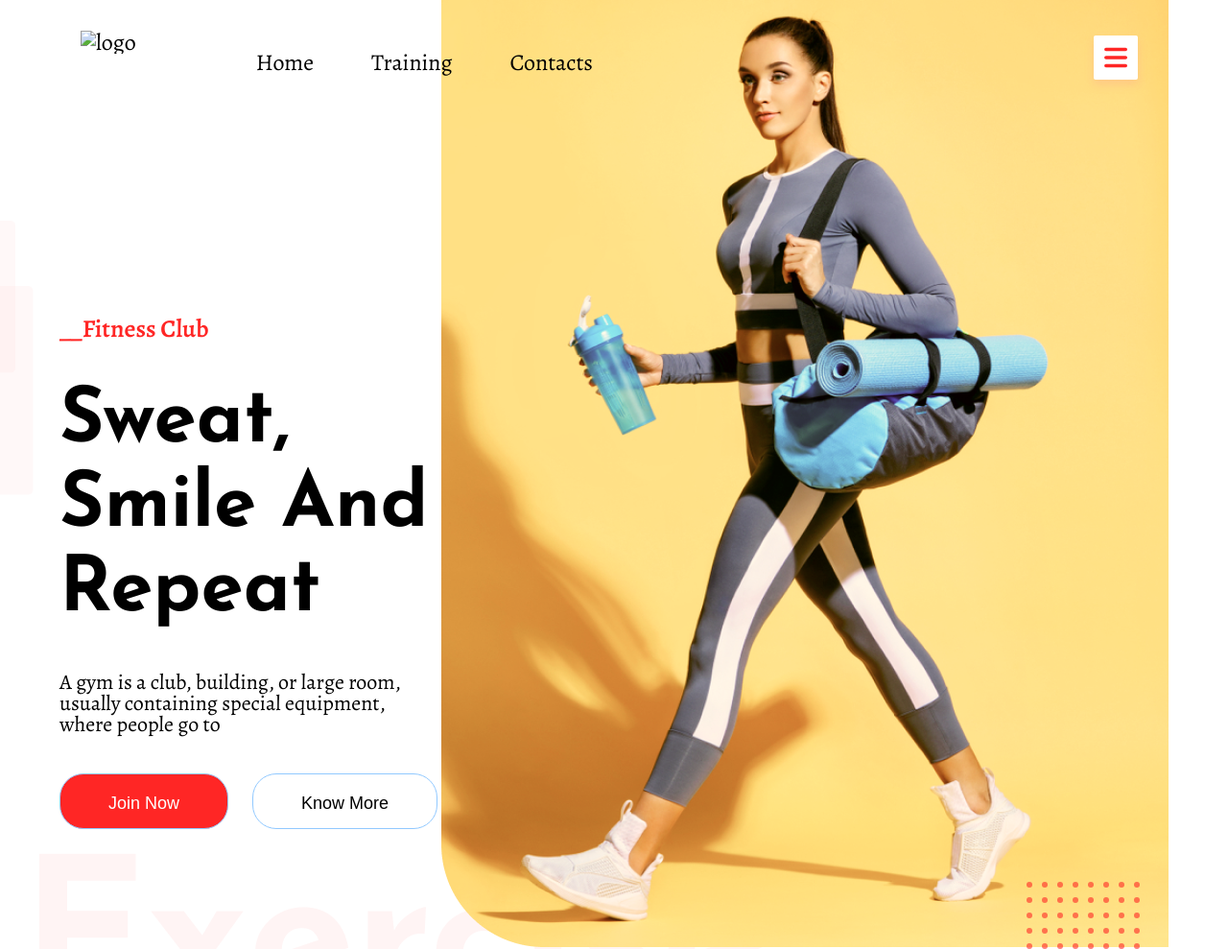
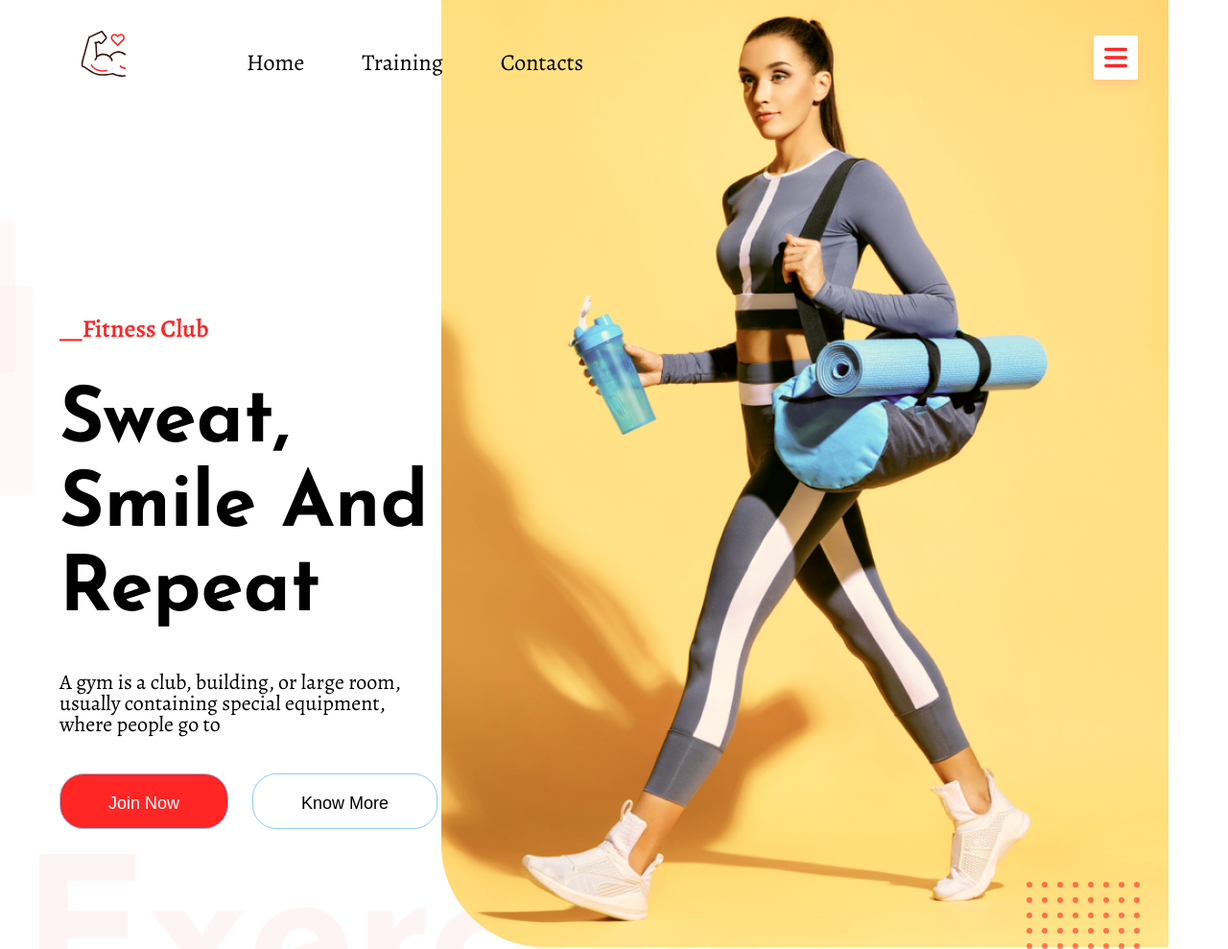
Before and after one commit to MicheleMarcoProcacciante/Palestriamoci, a plain HTML site: page webVersione/index.html in a window 1280 px wide. Shown: the top 989 px of the page at 96% size. Drawn offline with nearby package versions, Linux system fonts and the light colour scheme.

Commit message:
fix address of image

```diff
--- a/webVersione/index.html
+++ b/webVersione/index.html
@@ -15,7 +15,7 @@
             <header class="header">
                 <menu class="header__menu menu">
                     <div class="menu__logo logo">
-                        <img src="img/ico/" alt="logo">
+                        <img src="img/ico/logo.svg" alt="logo">
                     </div>
                     <ul class="menu__items">
                         <li class="menu__item"><a href="#">Home</a></li>
```
